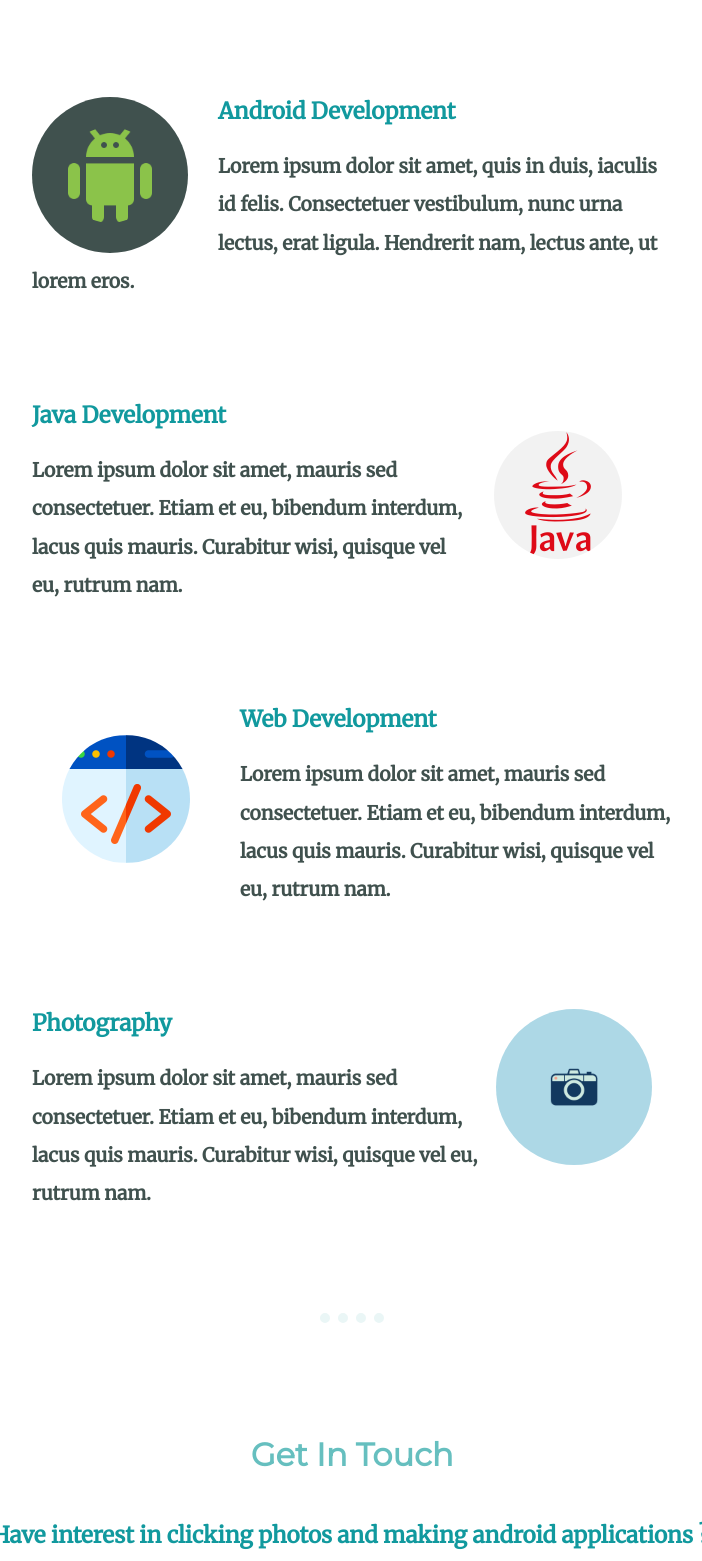
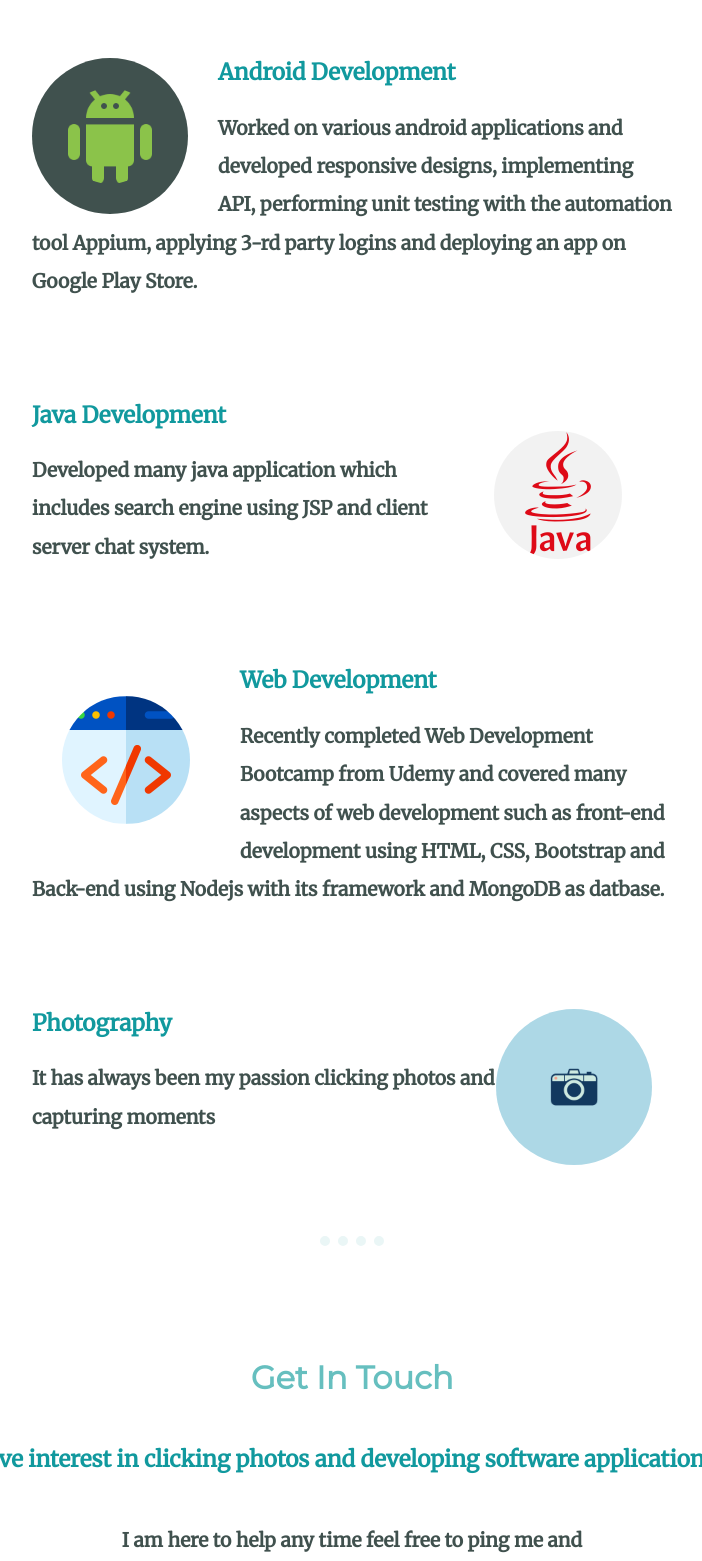
Before and after one commit to Tushar9721/My-website, a plain HTML site: page index.html in a window 1280 px wide. Shown: the part 1484-3045 px from the top of the page, without its empty margins (288-990 px from the left). Drawn offline with Linux system fonts and the light colour scheme.

Commit message:
Adding information

```diff
--- a/index.html
+++ b/index.html
@@ -31,7 +31,7 @@
         <div class="profile">
             <img class="imageSize" src="images/man.png" alt="Tushars-profile-image">
             <h2>Hello.</h2>
-            <p class="intro">I am an android developer and currently I am learning web development. Clicking 📷 is my passion
+            <p class="intro">I am an android and web developer. Clicking photos 📷 is my passion
             </p>
         </div>
 
@@ -44,29 +44,25 @@
             <div class="skill-row">
                 <img class="androidImage" src="images/logo.png" alt="android-picture">
                 <h3>Android Development</h3>
-                <p class="skill-row-description-android">Lorem ipsum dolor sit amet, quis in duis, iaculis id felis. Consectetuer vestibulum, nunc urna
-                    lectus, erat ligula. Hendrerit nam, lectus ante, ut lorem eros.</p>
+                <p class="skill-row-description-android">Worked on various android applications and developed responsive designs, implementing API, performing unit testing with the automation tool Appium, applying 3-rd party logins and deploying an app on Google Play Store.</p>
             </div>
 
             <div class="skill-row">
                 <img class="javaImage" src="images/logos.png" alt="java-picture">
                 <h3>Java Development</h3>
-                <p class="skill-row-description-java">Lorem ipsum dolor sit amet, mauris sed consectetuer. Etiam et eu, bibendum interdum, lacus quis
-                    mauris. Curabitur wisi, quisque vel eu, rutrum nam.</p>
+                <p class="skill-row-description-java">Developed many java application which includes search engine using JSP and client server chat system.</p>
             </div>
 
             <div class="skill-row">
                 <img class="webImage" src="images/interface.png" alt="web-picture">
                 <h3>Web Development</h3>
-                <p>Lorem ipsum dolor sit amet, mauris sed consectetuer. Etiam et eu, bibendum interdum, lacus quis
-                    mauris. Curabitur wisi, quisque vel eu, rutrum nam.</p>
+                <p>Recently completed Web Development Bootcamp from Udemy and covered many aspects of web development such as front-end development using HTML, CSS, Bootstrap and Back-end using Nodejs with its framework and MongoDB as datbase.</p>
             </div>
 
             <div class="skill-row">
                 <img class="photoImage" src="images/photography.gif" alt="photo">
                 <h3>Photography</h3>
-                <p>Lorem ipsum dolor sit amet, mauris sed consectetuer. Etiam et eu, bibendum interdum, lacus quis
-                    mauris. Curabitur wisi, quisque vel eu, rutrum nam.</p>
+                <p>It has always been my passion clicking photos and capturing moments</p>
             </div>
 
         </div>
@@ -75,7 +71,7 @@
 
         <div class="contact-me">
             <h2 class="touch">Get In Touch</h2>
-            <h3>Have interest in clicking photos and making android applications ?.</h3>
+            <h3>Have interest in clicking photos and developing software applications ?.</h3>
             <p class="contact-message">I am here to help any time feel free to ping me and diturb me I will be happy to help you 😊.</p>
             <a class="btn" href="mailto:tushargarg313@gmail.com">CONTACT ME</a>
         </div>
@@ -86,7 +82,6 @@
     <div class="bottom-container">
         <a class="footer-link" href="https://www.linkedin.com/in/tushar-garg-86a738100/">LinkedIn</a>
         <a class="footer-link" href="https://github.com/Tushar9721">Github</a>
-        <a class="footer-link" href="https://tushar9721.github.io/Portfolio/">Portfolio</a>
         <p class="tag">© 2020 Tushar garg.</p>
     </div>
 
```
